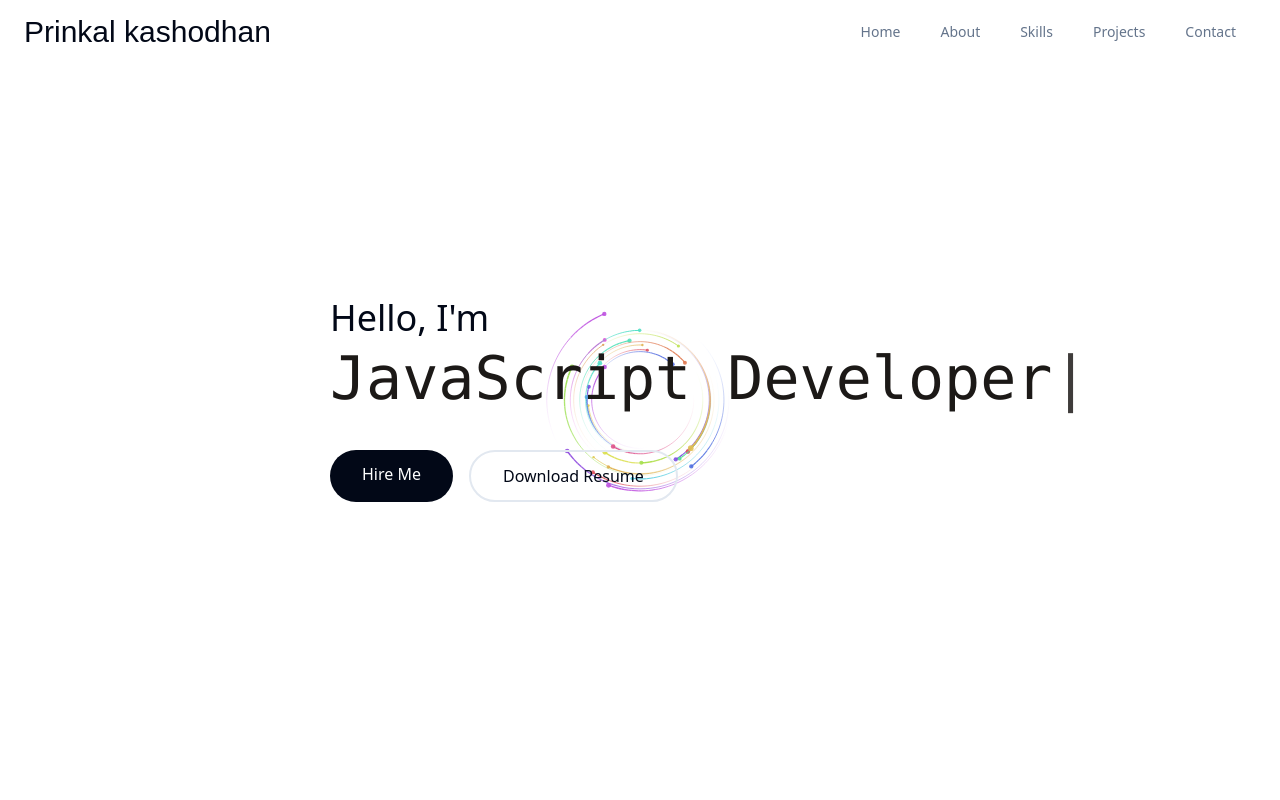
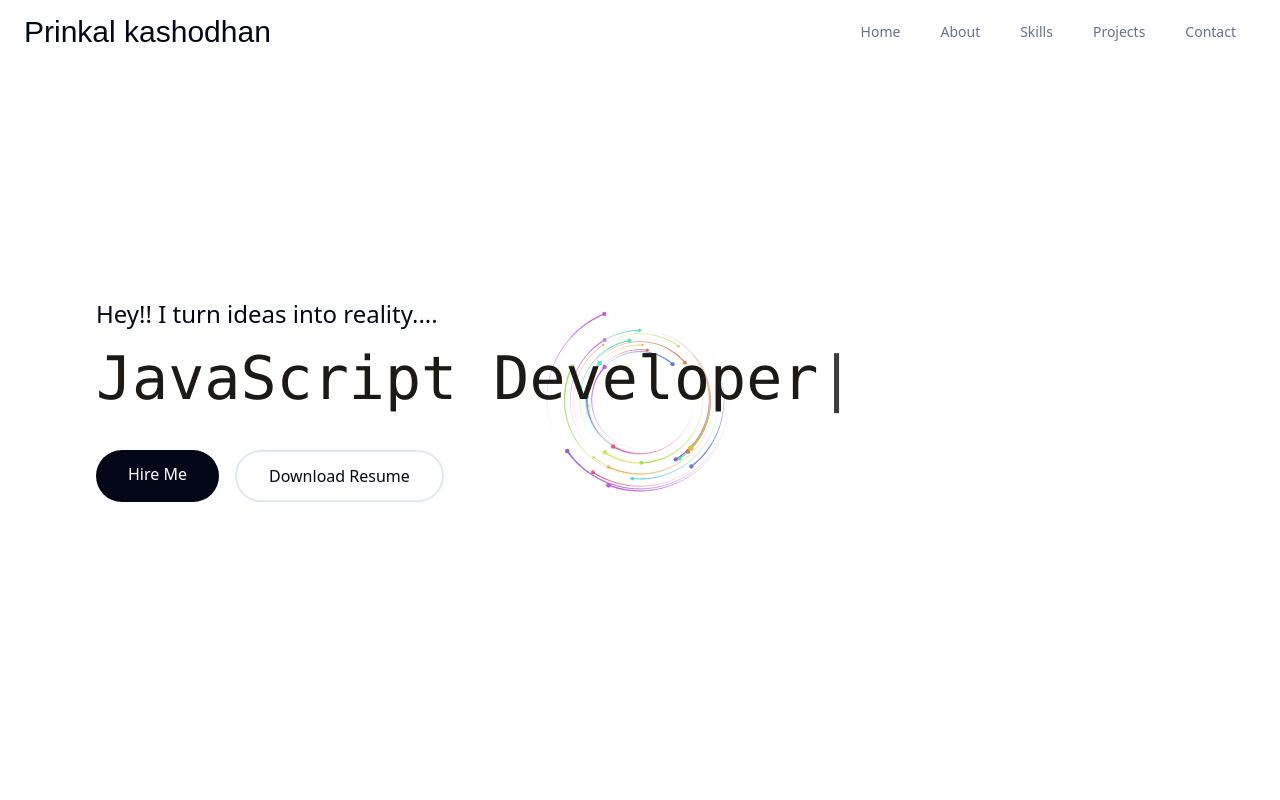
Before and after one commit to kashodhanprinkal/prinkal-portfolio, a Next.js app: page / in a window 1280 px wide. Shown: the top 800 px of the page. Built offline with nearby package versions, Linux system fonts and the light colour scheme; a web font is replaced by a local one; what lightswind would draw is missing.

Commit message:
hero section

```diff
--- a/src/components/sections/Hero.jsx
+++ b/src/components/sections/Hero.jsx
@@ -6,25 +6,32 @@ import { motion } from "framer-motion";
 
 export default function Hero() {
   return (
-    <section className="relative min-h-screen flex items-center justify-center overflow-hidden">
+    <section className="relative min-h-screen flex items-center overflow-hidden">
       <ParticleOrbitEffect colorRange={[1, 360]} />
 
-      <div className="relative z-10 px-6 pointer-events-none w-full md:w-auto text-center md:text-left">
-
+      <div
+        className="
+          relative z-10
+          w-full
+          px-6
+          md:pl-16
+          lg:pl-24
+          text-center md:text-left
+          pointer-events-none
+        "
+      >
         {/* Greeting */}
-        <div className="mx-auto md:mx-0">
-          <h3 className="text-2xl md:text-4xl whitespace-nowrap">
-            Hello, I'm
+        <div>
+          <h3 className="text-xl md:text-2xl whitespace-nowrap">
+            Hey!! I turn ideas into reality....
           </h3>
-           {/*<h1 className="text-2xl font-extralight md:text-8xl text-gray-600">
-              Prinkal Kashodhan....</h1>*/}
         </div>
 
         {/* Typing Effect */}
         <div
           className="
             relative
-            mt-[-10]
+            mt-2
             h-[60px] md:h-[80px]
             w-[340px] sm:w-[500px] md:w-[620px]
             max-w-full
@@ -59,8 +66,6 @@ export default function Hero() {
 
         {/* CTA */}
         <div className="mt-8 flex flex-wrap gap-4 justify-center md:justify-start pointer-events-auto">
-
-          {/* Hire Me */}
           <motion.a
             href="#contact"
             whileHover={{ scale: 1.05 }}
@@ -86,17 +91,14 @@ export default function Hero() {
               className="
                 absolute inset-0
                 bg-gradient-to-r
-                from-blue-500
-                to-purple-500
+                from-blue-500 to-purple-500
                 opacity-0
                 group-hover:opacity-100
-                transition-opacity
-                duration-300
+                transition-opacity duration-300
               "
             />
           </motion.a>
 
-          {/* Download Resume */}
           <motion.a
             href="/prinkal.resume.pdf"
             download="Prinkal_Kashodhan_Resume.pdf"
@@ -104,8 +106,7 @@ export default function Hero() {
             whileTap={{ scale: 0.95 }}
             className="
               px-8 py-3
-              border-2
-              border-border
+              border-2 border-border
               rounded-full
               font-medium
               hover:bg-muted
@@ -115,7 +116,6 @@ export default function Hero() {
           >
             Download Resume
           </motion.a>
-
         </div>
       </div>
     </section>
```
